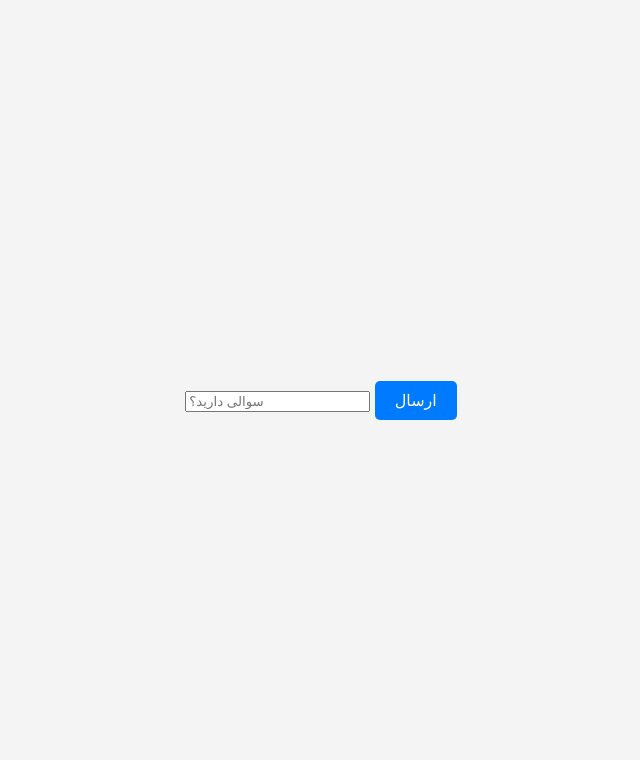
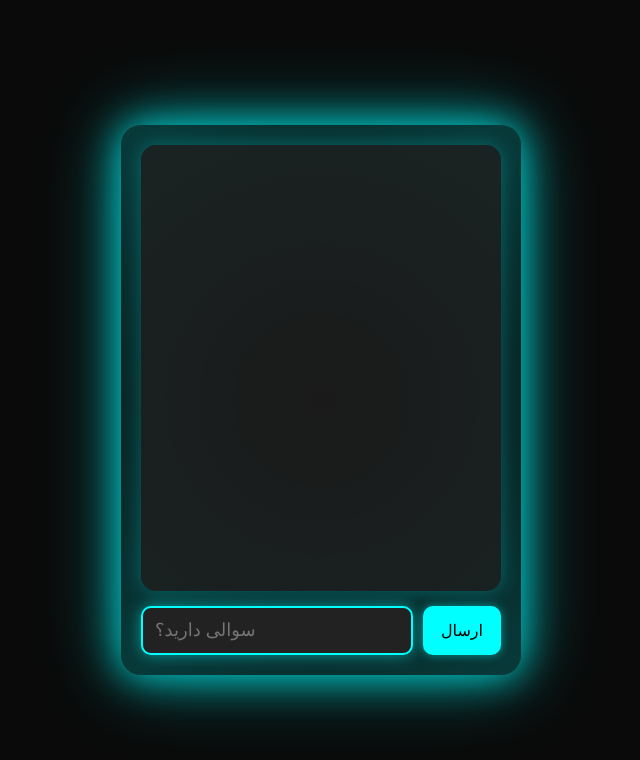
Before and after one commit to Team-CipherRaiders/Team-CipherRaiders.github.io, a plain HTML site: page index.html in a window 1280 px wide. Shown: the whole page, without its empty margins (319-959 px from the left). Drawn offline with Linux system fonts and the light colour scheme.

Commit message:
Update styles.css

```diff
--- a/styles.css
+++ b/styles.css
@@ -1,32 +1,143 @@
+* {
+    margin: 0;
+    padding: 0;
+    box-sizing: border-box;
+    font-family: 'Arial', sans-serif;
+}
+
 body {
-    font-family: Arial, sans-serif;
-    background-color: #f4f4f4;
-    color: #333;
+    background-color: #0a0a0a;
     display: flex;
     justify-content: center;
     align-items: center;
     height: 100vh;
-    margin: 0;
+    color: white;
+    overflow: hidden;
 }
 
-.container {
-    text-align: center;
-    background: white;
+#chat-container {
+    width: 400px;
+    height: 550px;
+    background: radial-gradient(circle, rgba(10,10,10,1) 0%, rgba(0,255,255,0.2) 100%);
+    border-radius: 20px;
+    box-shadow: 0 0 25px rgba(0, 255, 255, 0.5);
+    display: flex;
+    flex-direction: column;
     padding: 20px;
-    border-radius: 10px;
-    box-shadow: 0 2px 10px rgba(0, 0, 0, 0.1);
+    animation: glow 1.5s infinite alternate;
 }
 
-button {
-    padding: 10px 20px;
-    font-size: 16px;
-    color: white;
-    background-color: #007bff;
-    border: none;
-    border-radius: 5px;
-    cursor: pointer;
+#chat-box {
+    flex-grow: 1;
+    overflow-y: auto;
+    padding: 10px;
+    border-radius: 15px;
+    background-color: rgba(30, 30, 30, 0.8);
+    box-shadow: 0 0 20px rgba(0, 255, 255, 0.3);
+    margin-bottom: 15px;
+    transition: background-color 0.3s ease-in-out;
 }
 
-button:hover {
-    background-color: #0056b3;
+#input-container {
+    display: flex;
+    gap: 10px;
+    animation: fadeIn 1s ease-out;
 }
+
+#user-input {
+    flex-grow: 1;
+    padding: 12px;
+    border-radius: 10px;
+    border: 2px solid #00FFFF;
+    background-color: #222;
+    color: white;
+    outline: none;
+    font-size: 18px;
+    box-shadow: 0 0 15px rgba(0, 255, 255, 0.5);
+    transition: box-shadow 0.3s ease;
+}
+
+#user-input:focus {
+    box-shadow: 0 0 20px rgba(0, 255, 255, 0.8);
+}
+
+#send-btn {
+    background-color: #00FFFF;
+    border: none;
+    padding: 12px 18px;
+    border-radius: 10px;
+    color: black;
+    font-size: 16px;
+    cursor: pointer;
+    transition: all 0.3s ease;
+    box-shadow: 0 0 10px rgba(0, 255, 255, 0.5);
+}
+
+#send-btn:hover {
+    background-color: #00cccc;
+    transform: scale(1.1);
+}
+
+.user-message, .ai-message {
+    background-color: rgba(0, 255, 255, 0.3);
+    color: white;
+    padding: 12px;
+    border-radius: 15px;
+    margin-bottom: 15px;
+    max-width: 75%;
+    box-shadow: 0 0 20px rgba(0, 255, 255, 0.6);
+    animation: fadeInMessage 0.5s ease-out;
+    text-align: right; /* Aligning the text to the right for user messages */
+}
+
+.user-message {
+    margin-left: auto;
+    background-color: rgba(0, 255, 255, 0.5);
+    text-align: right; /* Ensure user messages align to the right */
+}
+
+.ai-message {
+    margin-right: auto;
+    background-color: rgba(0, 255, 255, 0.4);
+    text-align: left; /* Ensure AI messages align to the left */
+}
+
+#chat-box::-webkit-scrollbar {
+    width: 8px;
+}
+
+#chat-box::-webkit-scrollbar-thumb {
+    background-color: rgba(0, 255, 255, 0.5);
+    border-radius: 10px;
+}
+
+@keyframes glow {
+    0% {
+        box-shadow: 0 0 25px rgba(0, 255, 255, 0.5), 0 0 50px rgba(0, 255, 255, 0.3);
+    }
+    100% {
+        box-shadow: 0 0 40px rgba(0, 255, 255, 0.8), 0 0 80px rgba(0, 255, 255, 0.5);
+    }
+}
+
+@keyframes fadeIn {
+    0% {
+        opacity: 0;
+        transform: translateY(20px);
+    }
+    100% {
+        opacity: 1;
+        transform: translateY(0);
+    }
+}
+
+@keyframes fadeInMessage {
+    0% {
+        opacity: 0;
+        transform: translateY(10px);
+    }
+    100% {
+        opacity: 1;
+        transform: translateY(0);
+    }
+}
```
